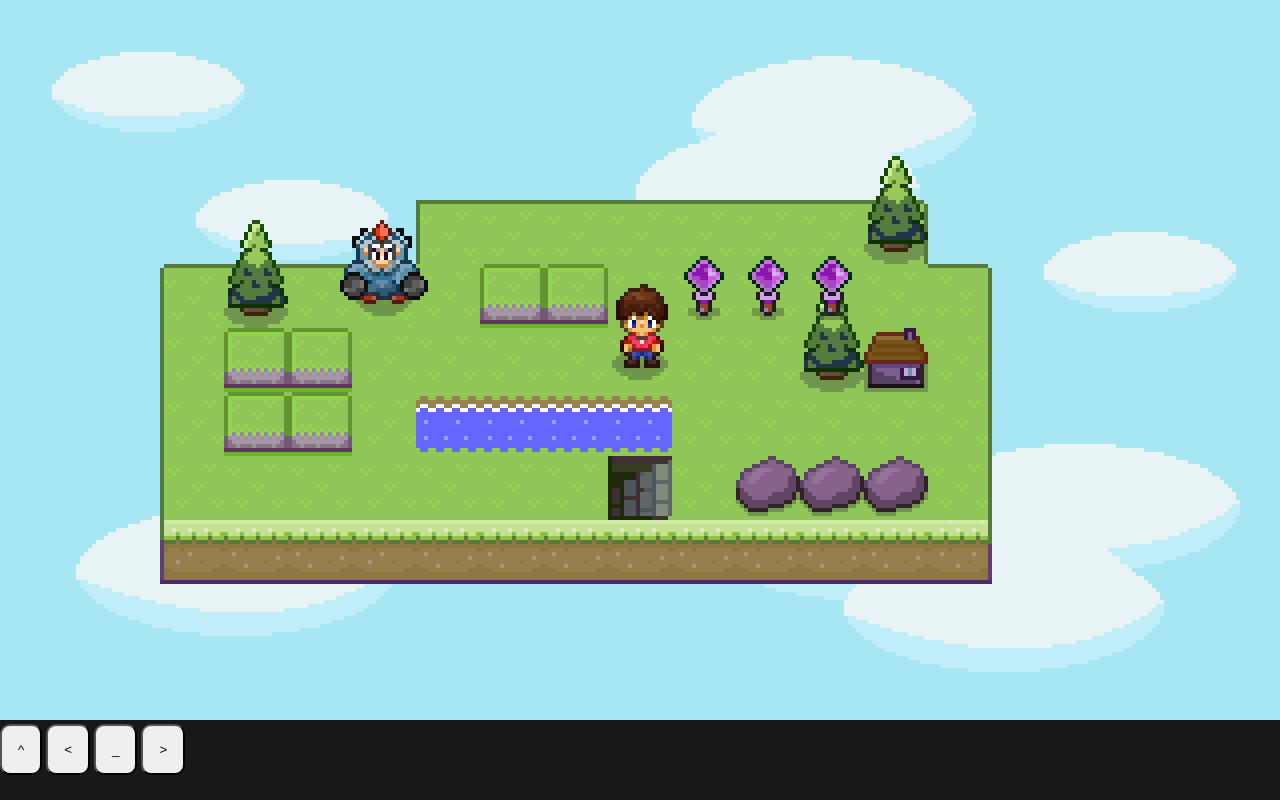
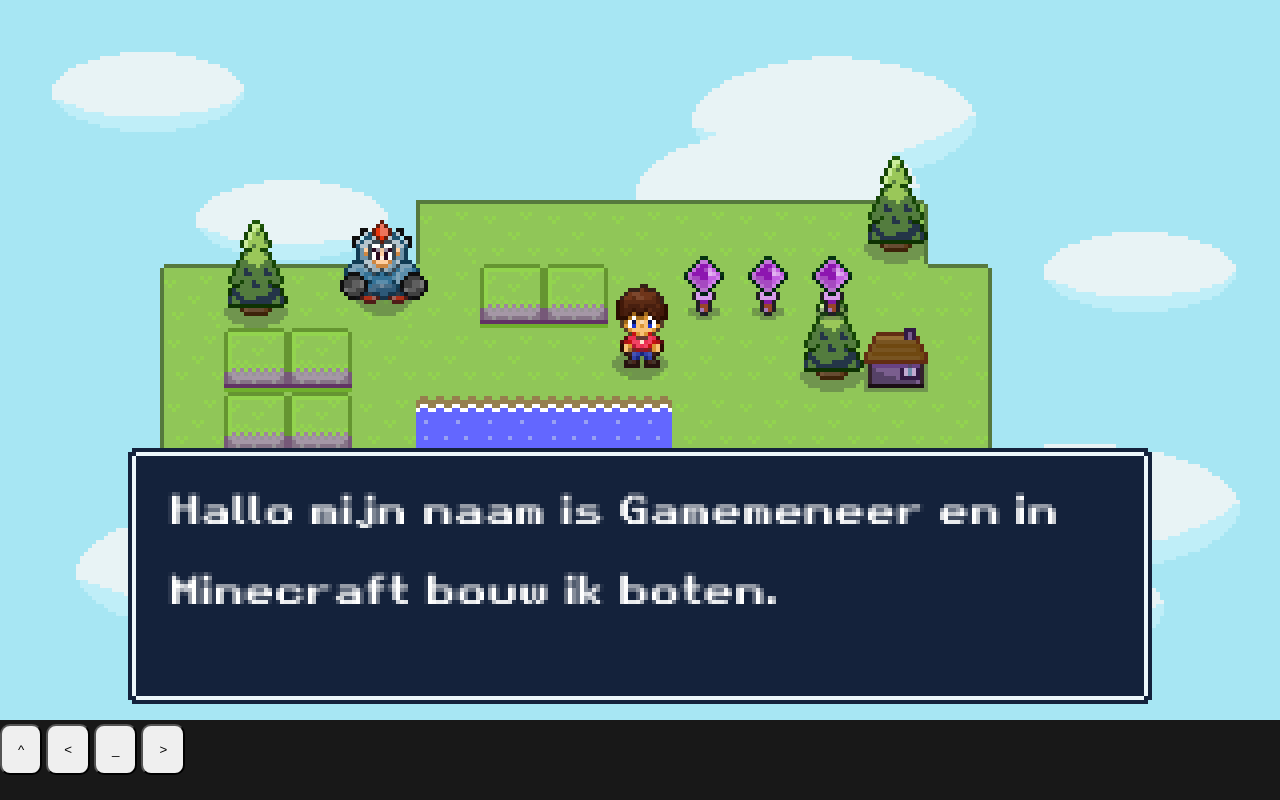
Before and after one commit to oldmartijntje/Project-Kazamata, a website built with Vite: page index.html in a window 1280 px wide. Built offline with nearby package versions, Linux system fonts and the light colour scheme.

Commit message:
text rendering mode 1

```diff
--- a/src/Resource.js
+++ b/src/Resource.js
@@ -14,6 +14,9 @@
             caveGround: "sprites/cave-ground.png",
 
             knight: "sprites/knight-sheet-1.png",
+
+            //  HUD
+            textBox: "sprites/text-box.png",
         }
 
         this.images = {};
--- a/src/objects/Main/Main.js
+++ b/src/objects/Main/Main.js
@@ -3,6 +3,7 @@
 import { GameObject } from "../../GameObject.js";
 import { Input } from "../../Input.js";
 import { Inventory } from "../Inventory/Inventory.js";
+import { TextBox } from "../TextBox/TextBox.js";
 
 export class Main extends GameObject {
     constructor() {
@@ -11,6 +12,7 @@
         this.input = new Input();
         this.camera = new Camera();
         this.inventory = new Inventory();
+        this.textBox = new TextBox();
     }
 
     onInit() {
@@ -35,5 +37,6 @@
 
     drawForeground(ctx) {
         this.inventory.draw(ctx, this.inventory.position.x, this.inventory.position.y);
+        this.textBox.draw(ctx, 0, 0);
     }
 }
--- /dev/null
+++ b/src/objects/TextBox/TextBox.js
@@ -0,0 +1,61 @@
+import { resources } from '../../Resource.js';
+import { Vector2 } from '../../Vector2.js';
+import { GameObject } from '../../GameObject.js';
+import { Sprite } from '../../Sprite.js';
+
+const TEXT_SPRITE_SHEET = 'TEXT_SPRITE_SHEET';
+const TEXT_TTF_FONT = 'TEXT_TTF_FONT';
+const TEXT_MODE = TEXT_TTF_FONT;
+
+export class TextBox extends GameObject {
+    constructor() {
+        super({
+            position: new Vector2(32, 112)
+        });
+        this.content = "Hallo mijn naam is Gamemeneer en in Minecraft bouw ik boten.";
+        this.backdrop = new Sprite({
+            resource: resources.images.textBox,
+            frameSize: new Vector2(256, 64),
+        })
+    }
+
+    drawImage(ctx, drawPosX, drawPosY) {
+        this.backdrop.drawImage(ctx, drawPosX, drawPosY);
+        if (TEXT_MODE == TEXT_TTF_FONT) {
+            this.#drawTtfText(ctx, drawPosX, drawPosY);
+        }
+    }
+
+    #drawTtfText(ctx, drawPosX, drawPosY) {
+        ctx.font = "10px fontRetroGaming";
+        ctx.textAlign = "left";
+        ctx.textBaseline = "top";
+        ctx.fillStyle = "#fff";
+
+        const MAX_WIDTH = 250;
+        const LINE_HEIGHT = 20;
+        const PADDING_LEFT = 10;
+        const PADDING_TOP = 12;
+
+        let words = this.content.split(' ');
+        let line = '';
+
+        for (let n = 0; n < words.length; n++) {
+            let testLine = line + words[n] + ' ';
+            let metrics = ctx.measureText(testLine);
+            let testWidth = metrics.width;
+
+            if (testWidth > MAX_WIDTH && n > 0) {
+                ctx.fillText(line, drawPosX + PADDING_LEFT, drawPosY + PADDING_TOP);
+                line = words[n] + ' ';
+                drawPosY += LINE_HEIGHT;
+            } else {
+                line = testLine;
+            }
+
+        }
+
+        ctx.fillText(line, drawPosX + PADDING_LEFT, drawPosY + PADDING_TOP);
+    }
+
+}
--- a/style.css
+++ b/style.css
@@ -5,6 +5,7 @@
     background-color: #181818;
     overflow: hidden;
     image-rendering: pixelated;
+    color: #fff;
 }
 
 canvas {
@@ -16,3 +17,8 @@
     padding: 1rem;
     border-radius: 10px;
 }
+
+@font-face {
+    font-family: fontRetroGaming;
+    src: url("./assets/fonts/Retro\ Gaming.ttf");
+}
```
